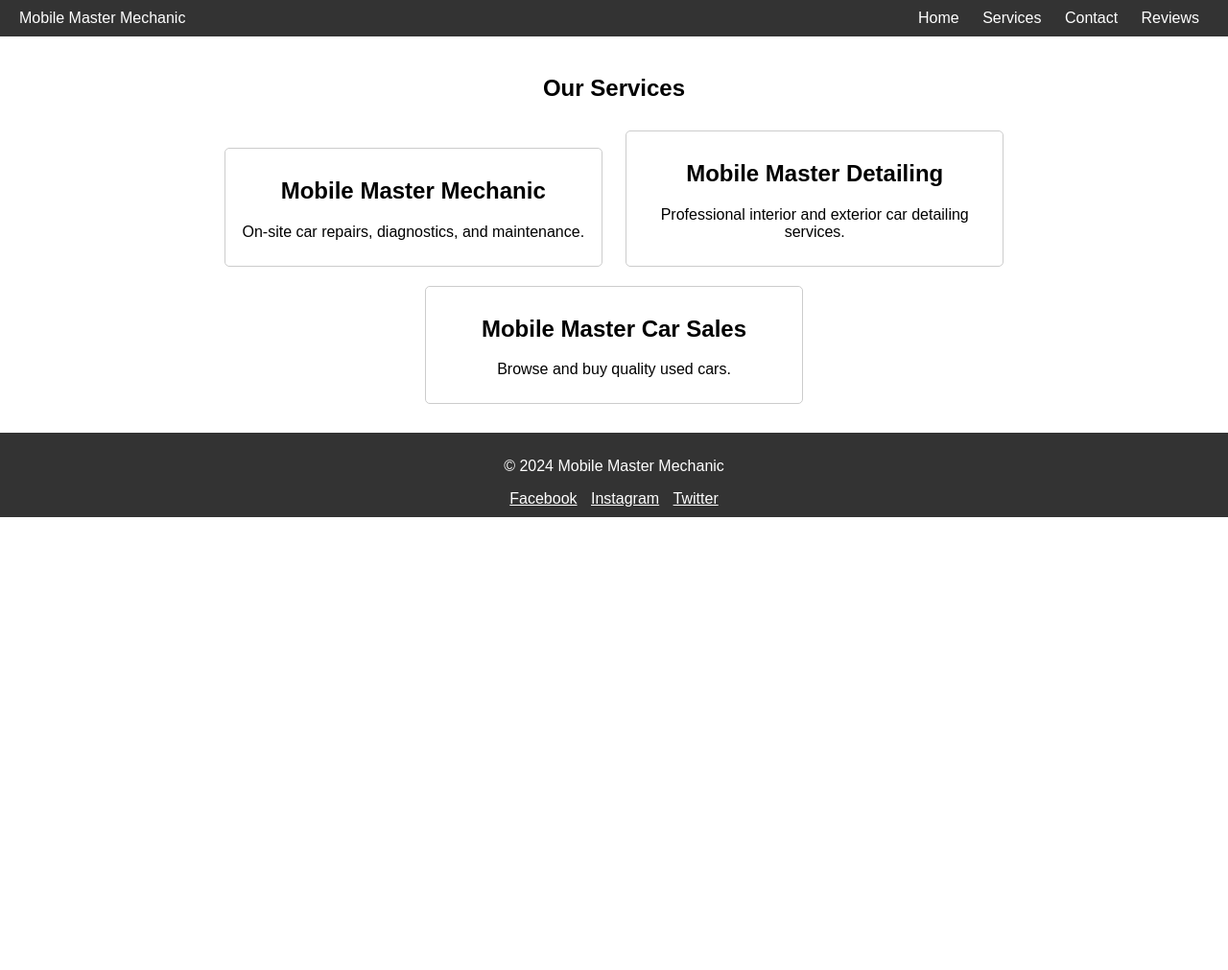
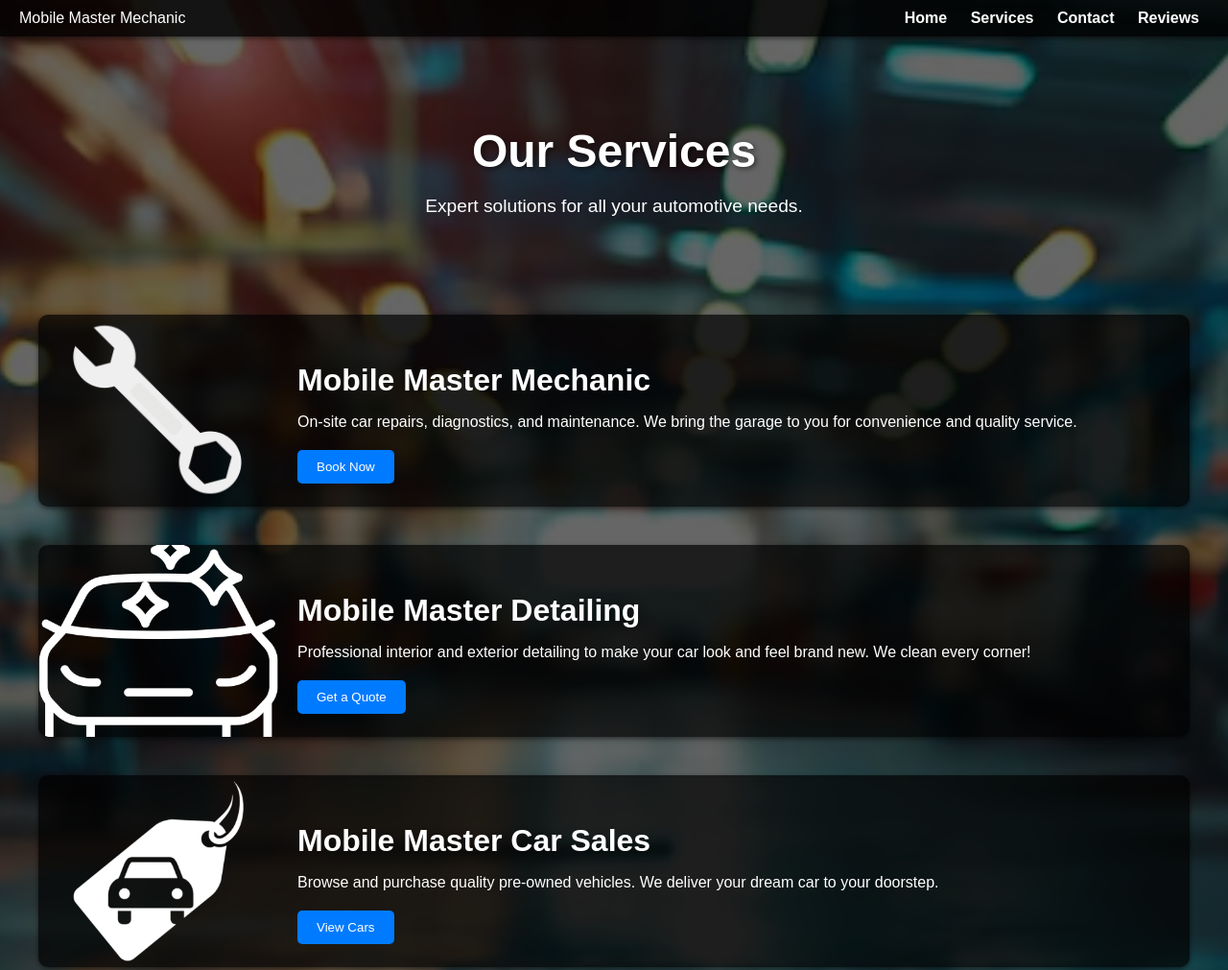
Before and after one commit to wJollie/mobileMasterMechanic, a plain HTML site: page services.html in a window 1280 px wide. Shown: the top 1011 px of the page at 96% size. Before the commit the page ends 800 px from the top, so only its background shows below. Drawn offline with Linux system fonts and the light colour scheme.

Commit message:
home page and services page looking good

```diff
--- /dev/null
+++ b/index.css
@@ -0,0 +1,163 @@
+/* General Styles */
+body {
+    font-family: Arial, sans-serif;
+    margin: 0;
+    padding: 0;
+    box-sizing: border-box;
+    background: url('assets/mechanic.jpeg') no-repeat center center/cover; /* High-resolution background image */
+    color: white; /* Set text color to white for better contrast */
+    position: relative; /* To position the gradient overlay */
+}
+
+body::before {
+    content: '';
+    position: absolute;
+    top: 0;
+    left: 0;
+    width: 100%;
+    height: 100%;
+    background: linear-gradient(rgba(0, 0, 0, 0.6), rgba(0, 0, 0, 0.6)); /* Gradient overlay */
+    z-index: -1; /* Push the gradient behind all content */
+}
+
+/* Header */
+header {
+    position: sticky;
+    top: 0;
+    background: rgba(0, 0, 0, 0.8); /* Semi-transparent black for contrast */
+    color: white;
+    padding: 10px 20px;
+    display: flex;
+    justify-content: space-between;
+    align-items: center;
+    z-index: 1000;
+    box-shadow: 0 2px 5px rgba(0, 0, 0, 0.5);
+}
+
+header nav a {
+    color: white;
+    text-decoration: none;
+    margin: 0 10px;
+    font-weight: bold;
+    transition: color 0.3s;
+}
+
+header nav a:hover {
+    color: #007BFF;
+}
+
+/* Hero Section */
+.hero {
+    height: 60vh; /* Compact height */
+    display: flex;
+    justify-content: center;
+    align-items: center;
+    color: white;
+    text-align: center;
+    padding: 20px;
+}
+
+.hero-text h1 {
+    font-size: 2.5rem;
+    margin-bottom: 15px;
+    text-shadow: 2px 2px 5px rgba(0, 0, 0, 0.5);
+}
+
+.hero-text p {
+    font-size: 1rem;
+    margin-bottom: 20px;
+}
+
+.hero-text button {
+    background: #007BFF;
+    color: white;
+    padding: 10px 20px;
+    border: none;
+    border-radius: 5px;
+    font-size: 1rem;
+    cursor: pointer;
+    transition: background 0.3s;
+}
+
+.hero-text button:hover {
+    background: #0056b3;
+}
+
+/* Services Section */
+.services {
+    padding: 50px 20px;
+    text-align: center;
+    background: none; /* Remove any background color */
+    color: white; /* Ensure text is legible on the background image */
+    margin: 20px auto;
+    max-width: 80%; /* Keep the section narrow for better focus */
+}
+
+.services h2 {
+    font-size: 2.5rem;
+    margin-bottom: 30px;
+    text-shadow: 2px 2px 5px rgba(0, 0, 0, 0.7); /* Add shadow for readability */
+}
+
+.service-container {
+    display: flex;
+    justify-content: center;
+    gap: 20px;
+    flex-wrap: wrap;
+}
+
+.service-card {
+    background: rgba(0, 0, 0, 0.5); /* Semi-transparent black for contrast */
+    border: 1px solid rgba(255, 255, 255, 0.2);
+    border-radius: 10px;
+    padding: 20px;
+    width: 300px;
+    box-shadow: 0 2px 5px rgba(0, 0, 0, 0.5);
+    color: white;
+    transition: transform 0.3s, box-shadow 0.3s;
+}
+
+.service-card:hover {
+    transform: translateY(-10px);
+    box-shadow: 0 5px 15px rgba(0, 0, 0, 0.5);
+}
+
+.service-card h3 {
+    font-size: 1.5rem;
+    margin-bottom: 15px;
+}
+
+.service-card button {
+    background: #007BFF;
+    color: white;
+    padding: 10px 20px;
+    border: none;
+    border-radius: 5px;
+    cursor: pointer;
+    transition: background 0.3s;
+}
+
+.service-card button:hover {
+    background: #0056b3;
+}
+
+/* Footer */
+footer {
+    background: rgba(0, 0, 0, 0.8); /* Semi-transparent black */
+    color: white;
+    text-align: center;
+    padding: 20px;
+    margin-top: 50px;
+}
+
+footer .social-links a {
+    color: white;
+    margin: 0 10px;
+    text-decoration: none;
+    font-size: 1.2rem;
+    transition: color 0.3s;
+}
+
+footer .social-links a:hover {
+    color: #007BFF;
+}
--- /dev/null
+++ b/services.css
@@ -0,0 +1,143 @@
+/* General Styles for Services Page */
+body {
+    font-family: Arial, sans-serif;
+    margin: 0;
+    padding: 0;
+    box-sizing: border-box;
+    background: url('assets/mechanic.jpeg') no-repeat center center/cover; /* Shared background image */
+    color: white;
+    position: relative; /* For gradient overlay */
+}
+
+body::before {
+    content: '';
+    position: absolute;
+    top: 0;
+    left: 0;
+    width: 100%;
+    height: 100%;
+    background: linear-gradient(rgba(0, 0, 0, 0.6), rgba(0, 0, 0, 0.6)); /* Gradient overlay */
+    z-index: -1;
+}
+
+/* Header */
+header {
+    position: sticky;
+    top: 0;
+    background: rgba(0, 0, 0, 0.8); /* Semi-transparent black for contrast */
+    color: white;
+    padding: 10px 20px;
+    display: flex;
+    justify-content: space-between;
+    align-items: center;
+    z-index: 1000;
+    box-shadow: 0 2px 5px rgba(0, 0, 0, 0.5);
+}
+
+header nav a {
+    color: white;
+    text-decoration: none;
+    margin: 0 10px;
+    font-weight: bold;
+    transition: color 0.3s;
+}
+
+header nav a:hover {
+    color: #007BFF;
+}
+
+/* Hero Section */
+.hero {
+    height: 30vh; /* Adjust height for a compact banner */
+    display: flex;
+    justify-content: center;
+    align-items: center;
+    text-align: center;
+}
+
+.hero-text h1 {
+    font-size: 3rem;
+    margin-bottom: 10px;
+    text-shadow: 2px 2px 5px rgba(0, 0, 0, 0.5);
+}
+
+.hero-text p {
+    font-size: 1.2rem;
+    margin-bottom: 0;
+}
+
+/* Service Details Section */
+.service-details {
+    padding: 50px 20px;
+    max-width: 1200px;
+    margin: 0 auto;
+}
+
+.service-item {
+    display: flex;
+    align-items: center;
+    margin-bottom: 40px;
+    background: rgba(0, 0, 0, 0.7); /* Semi-transparent black for contrast */
+    border-radius: 10px;
+    overflow: hidden;
+    box-shadow: 0 2px 5px rgba(0, 0, 0, 0.5);
+}
+
+.service-item img {
+    width: 250px; /* Fixed width */
+    height: 200px; /* Fixed height */
+    object-fit: cover; /* Ensure the image fills the container while maintaining aspect ratio */
+    border-radius: 10px 0 0 10px; /* Round left corners */
+}
+
+.service-content {
+    padding: 20px;
+    flex: 1;
+}
+
+.service-content h2 {
+    font-size: 2rem;
+    margin-bottom: 10px;
+}
+
+.service-content p {
+    font-size: 1rem;
+    margin-bottom: 20px;
+}
+
+.service-content button {
+    background: #007BFF;
+    color: white;
+    padding: 10px 20px;
+    border: none;
+    border-radius: 5px;
+    cursor: pointer;
+    transition: background 0.3s;
+}
+
+.service-content button:hover {
+    background: #0056b3;
+}
+
+
+
+/* Footer */
+footer {
+    background: rgba(0, 0, 0, 0.8); /* Semi-transparent black */
+    color: white;
+    text-align: center;
+    padding: 20px;
+    margin-top: 50px;
+}
+
+footer .social-links a {
+    color: white;
+    margin: 0 10px;
+    text-decoration: none;
+    font-size: 1.2rem;
+    transition: color 0.3s;
+}
+
+footer .social-links a:hover {
+    color: #007BFF;
+}
--- a/services.html
+++ b/services.html
@@ -3,8 +3,8 @@
 <head>
     <meta charset="UTF-8">
     <meta name="viewport" content="width=device-width, initial-scale=1.0">
-    <title>Services</title>
-    <link rel="stylesheet" href="styles.css">
+    <title>Services | Mobile Master Mechanic</title>
+    <link rel="stylesheet" href="services.css">
 </head>
 <body>
     <!-- Header -->
@@ -18,20 +18,44 @@
         </nav>
     </header>
 
+    <!-- Hero Section -->
+    <section class="hero">
+        <div class="hero-text">
+            <h1>Our Services</h1>
+            <p>Expert solutions for all your automotive needs.</p>
+        </div>
+    </section>
+
     <!-- Services Section -->
-    <section class="services">
-        <h1>Our Services</h1>
-        <div class="service-card">
-            <h2>Mobile Master Mechanic</h2>
-            <p>On-site car repairs, diagnostics, and maintenance.</p>
+    <section class="service-details">
+        <!-- Service 1 -->
+        <div class="service-item">
+            <img src="assets/mechanic.png" alt="Mechanic Service">
+            <div class="service-content">
+                <h2>Mobile Master Mechanic</h2>
+                <p>On-site car repairs, diagnostics, and maintenance. We bring the garage to you for convenience and quality service.</p>
+                <button onclick="window.location.href='contact.html'">Book Now</button>
+            </div>
         </div>
-        <div class="service-card">
-            <h2>Mobile Master Detailing</h2>
-            <p>Professional interior and exterior car detailing services.</p>
+
+        <!-- Service 2 -->
+        <div class="service-item">
+            <img src="assets/detailing.png" alt="Detailing Service">
+            <div class="service-content">
+                <h2>Mobile Master Detailing</h2>
+                <p>Professional interior and exterior detailing to make your car look and feel brand new. We clean every corner!</p>
+                <button onclick="window.location.href='contact.html'">Get a Quote</button>
+            </div>
         </div>
-        <div class="service-card">
-            <h2>Mobile Master Car Sales</h2>
-            <p>Browse and buy quality used cars.</p>
+
+        <!-- Service 3 -->
+        <div class="service-item">
+            <img src="assets/selling.png" alt="Car Sales">
+            <div class="service-content">
+                <h2>Mobile Master Car Sales</h2>
+                <p>Browse and purchase quality pre-owned vehicles. We deliver your dream car to your doorstep.</p>
+                <button onclick="window.location.href='cars.html'">View Cars</button>
+            </div>
         </div>
     </section>
 
@@ -39,9 +63,8 @@
     <footer>
         <p>&copy; 2024 Mobile Master Mechanic</p>
         <div class="social-links">
-            <a href="#">Facebook</a>
-            <a href="#">Instagram</a>
-            <a href="#">Twitter</a>
+            <a href="https://www.facebook.com/people/Mobile-Master-Mechanic/100070922192207/" target="_blank">Facebook</a>
+            <a href="https://www.instagram.com/mobile_master_mechanic/" target="_blank">Instagram</a>
         </div>
     </footer>
 </body>
--- a/styles.css
+++ /dev/null
@@ -1,61 +0,0 @@
-body {
-    font-family: Arial, sans-serif;
-    margin: 0;
-    padding: 0;
-}
-
-header {
-    background: #333;
-    color: white;
-    padding: 10px 20px;
-    display: flex;
-    justify-content: space-between;
-    align-items: center;
-}
-
-header nav a {
-    color: white;
-    text-decoration: none;
-    margin: 0 10px;
-}
-
-.hero {
-    text-align: center;
-    background: url('/assets/hero-bg.jpg') no-repeat center center/cover;
-    color: white;
-    padding: 100px 20px;
-}
-
-.hero button {
-    background: #007BFF;
-    color: white;
-    padding: 10px 20px;
-    border: none;
-    cursor: pointer;
-}
-
-.services {
-    padding: 20px;
-    text-align: center;
-}
-
-.service-card {
-    display: inline-block;
-    width: 30%;
-    margin: 10px;
-    padding: 10px;
-    border: 1px solid #ccc;
-    border-radius: 5px;
-}
-
-footer {
-    background: #333;
-    color: white;
-    text-align: center;
-    padding: 10px;
-}
-
-footer .social-links a {
-    color: white;
-    margin: 0 5px;
-}
```
Also changed, not shown: index.html (+9 -4 lines), assets/detailing.png (added), assets/mechanic.jpeg (added), assets/mechanic.png (added), assets/selling.png (added).
